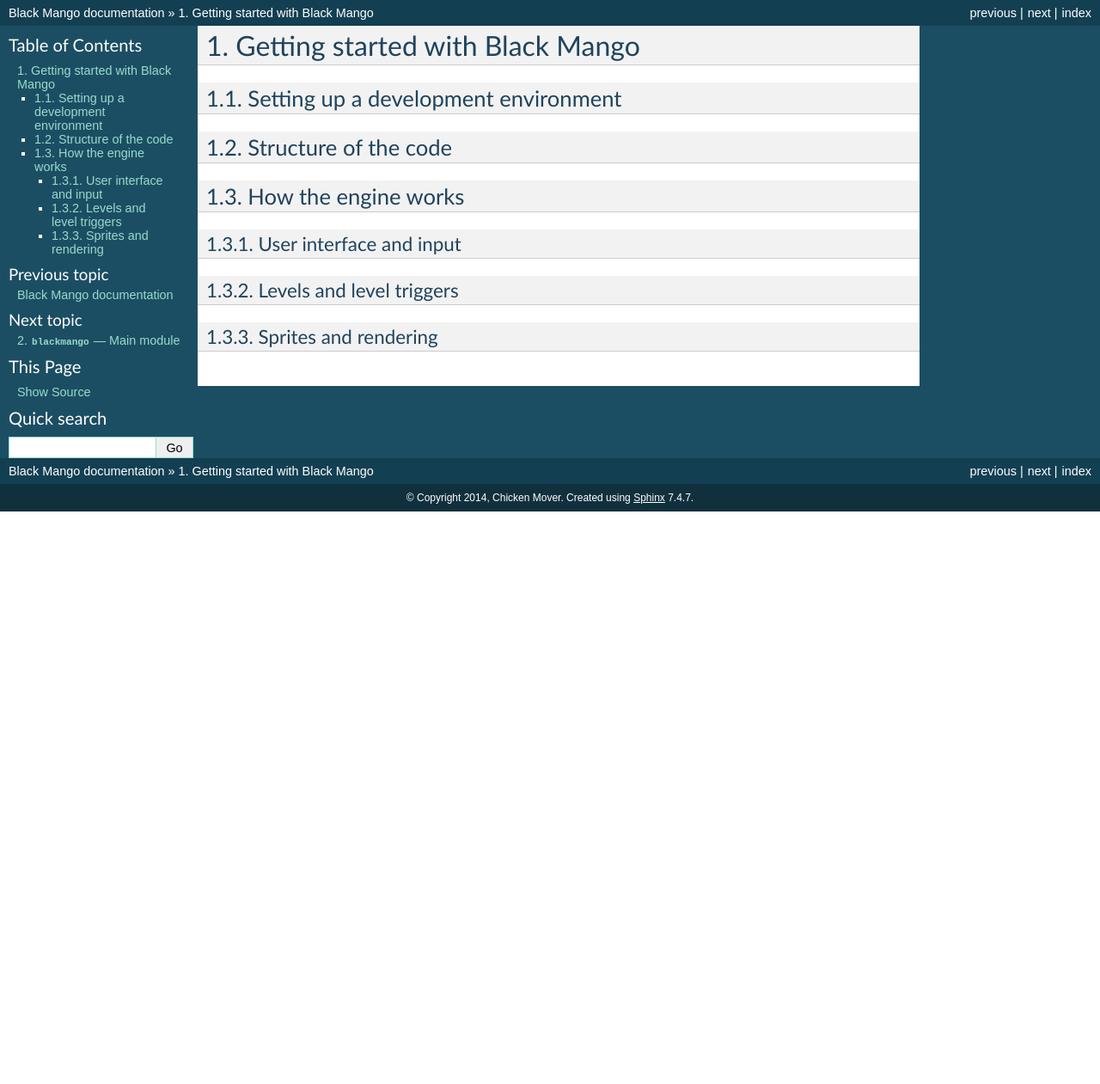
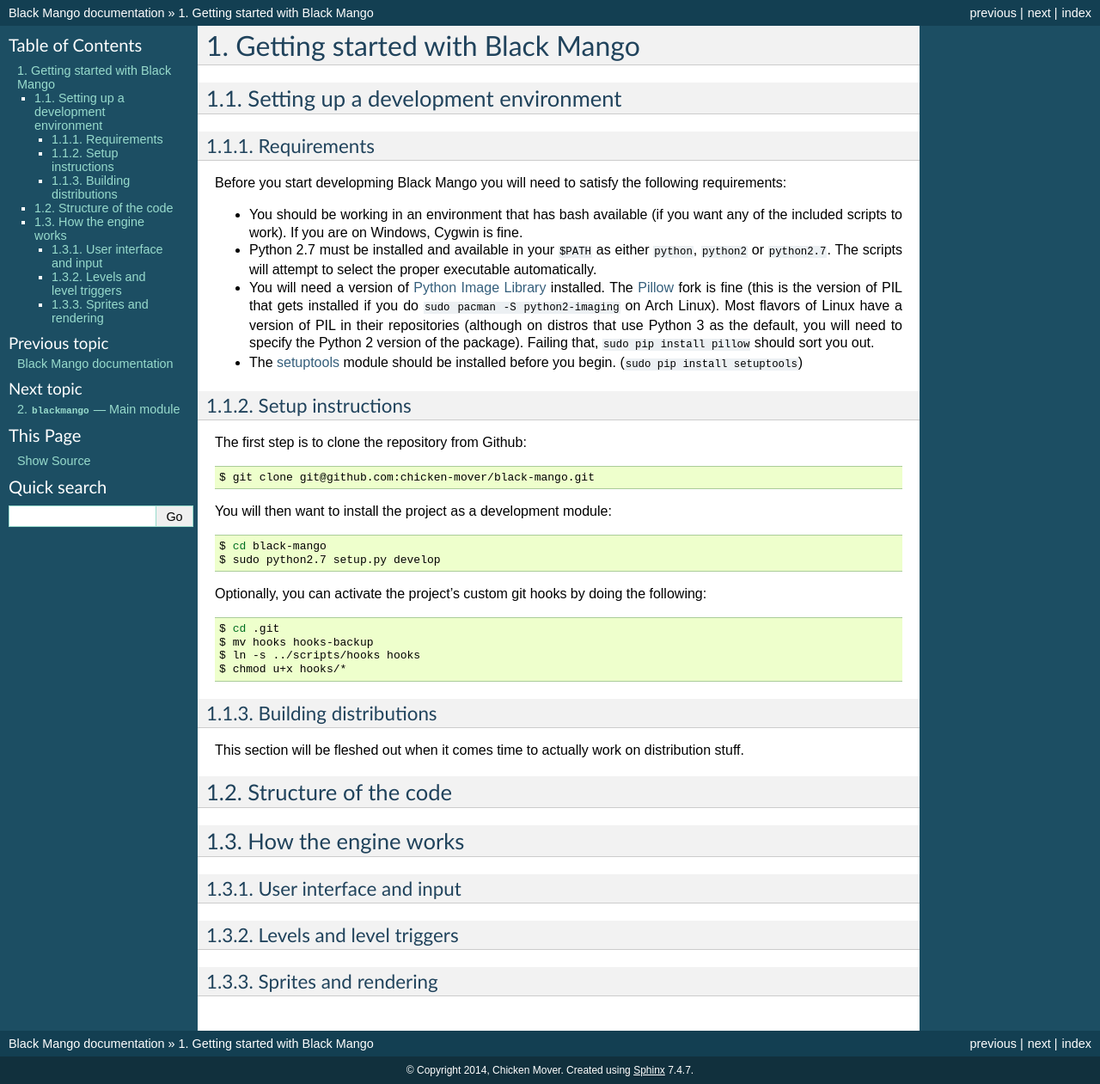
Before and after one commit to chicken-mover/black-mango, a Sphinx documentation site: the page built from doc/blackmango/appendicies/getting-started.rst, in a window 1280 px wide. Shown: the whole page at 86% size. Built offline with Sphinx 7.4.7, drawn with Linux system fonts in a browser that asks for light colours; formulas are drawn with MathJax 3; pages that are not in the unit, such as notebooks, are missing from menus; the version number could not be read and is left out; before the commit the page ends 900 px from its top, so only the background shows below that.

Commit message:
Dependency development instructions in docs

```diff
--- a/doc/blackmango/appendicies/getting-started.rst
+++ b/doc/blackmango/appendicies/getting-started.rst
@@ -3,6 +3,63 @@
 
 Setting up a development environment
 ------------------------------------
+
+Requirements
+~~~~~~~~~~~~
+
+Before you start developming Black Mango you will need to satisfy the following
+requirements:
+
++ You should be working in an environment that has bash available (if you want
+  any of the included scripts to work). If you are on Windows, Cygwin is fine.
++ Python 2.7 must be installed and available in your ``$PATH`` as either
+  ``python``, ``python2`` or ``python2.7``. The scripts will attempt to select
+  the proper executable automatically.
++ You will need a version of
+  `Python Image Library <http://www.pythonware.com/products/pil/>`_ installed.
+  The  `Pillow <https://pypi.python.org/pypi/Pillow/>`_ fork is fine (this is
+  the version of PIL that gets installed if you do
+  ``sudo pacman -S python2-imaging`` on Arch Linux). Most flavors of Linux have
+  a version of PIL in their repositories (although on distros that use Python 3
+  as the default, you will need to specify the Python 2 version of the package).
+  Failing that, ``sudo pip install pillow`` should sort you out.
++ The `setuptools
+  <https://pythonhosted.org/setuptools/setuptools.html#installing-setuptools>`_
+  module should be installed before you begin. (``sudo pip install setuptools``)
+
+Setup instructions
+~~~~~~~~~~~~~~~~~~
+
+The first step is to clone the repository from Github:
+
+.. code-block:: bash
+
+    $ git clone git@github.com:chicken-mover/black-mango.git
+
+You will then want to install the project as a development module:
+
+.. code-block:: bash
+
+    $ cd black-mango
+    $ sudo python2.7 setup.py develop
+
+Optionally, you can activate the project's custom git hooks by doing the
+following:
+
+.. code-block:: bash
+
+    $ cd .git
+    $ mv hooks hooks-backup
+    $ ln -s ../scripts/hooks hooks
+    $ chmod u+x hooks/*
+
+
+Building distributions
+~~~~~~~~~~~~~~~~~~~~~~
+
+This section will be fleshed out when it comes time to actually work on
+distribution stuff.
+
 
 Structure of the code
 ---------------------
--- a/doc/conf.py
+++ b/doc/conf.py
@@ -279,4 +279,5 @@
 
 # Example configuration for intersphinx: refer to the Python standard library.
 intersphinx_mapping = {'python': ('http://docs.python.org/2.7', None),
+                       'setuptools': ('https://pythonhosted.org/setuptools/', None),
                        'pyglet': ('http://www.pyglet.org/doc-current', None)}
```
